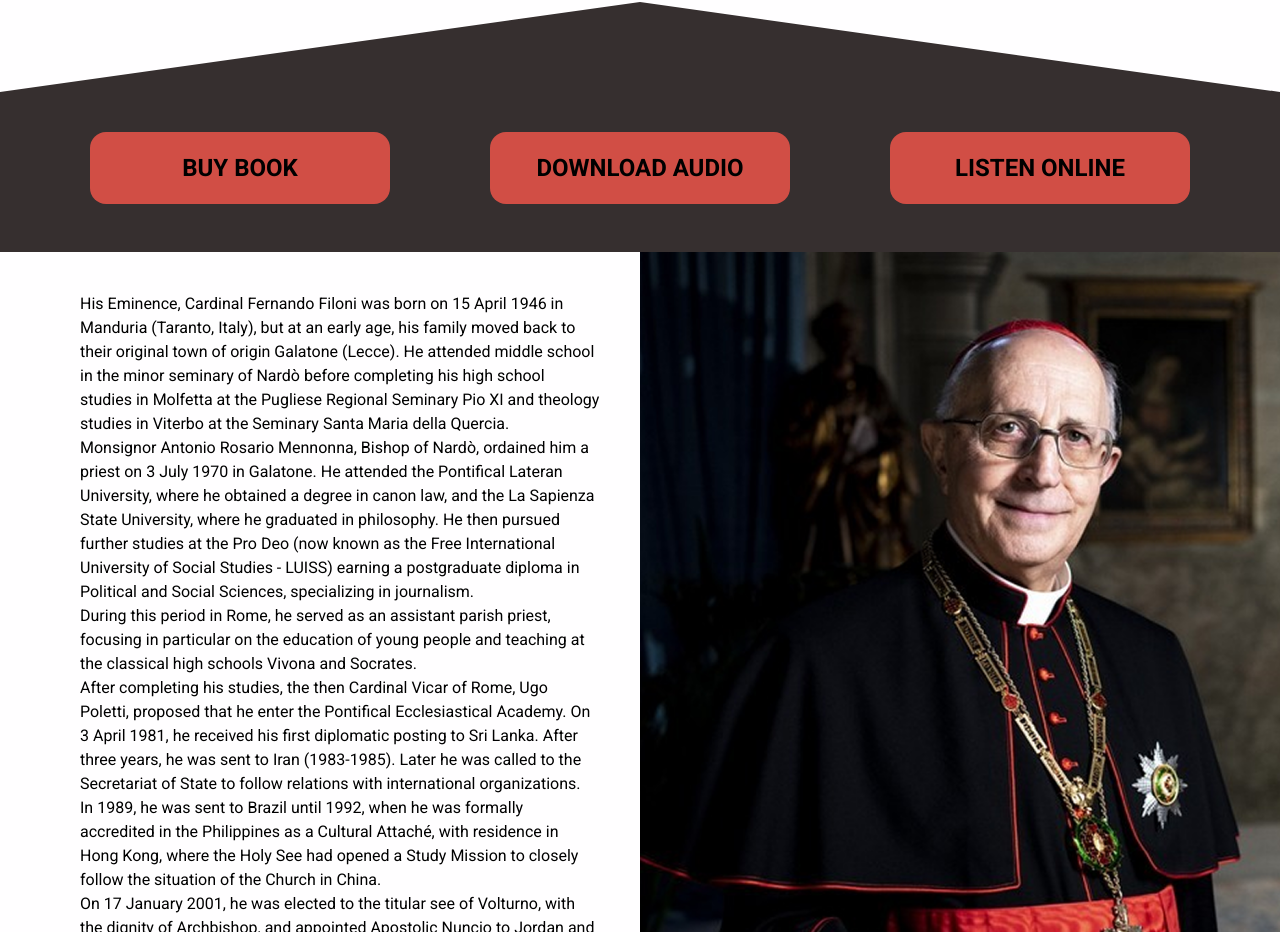
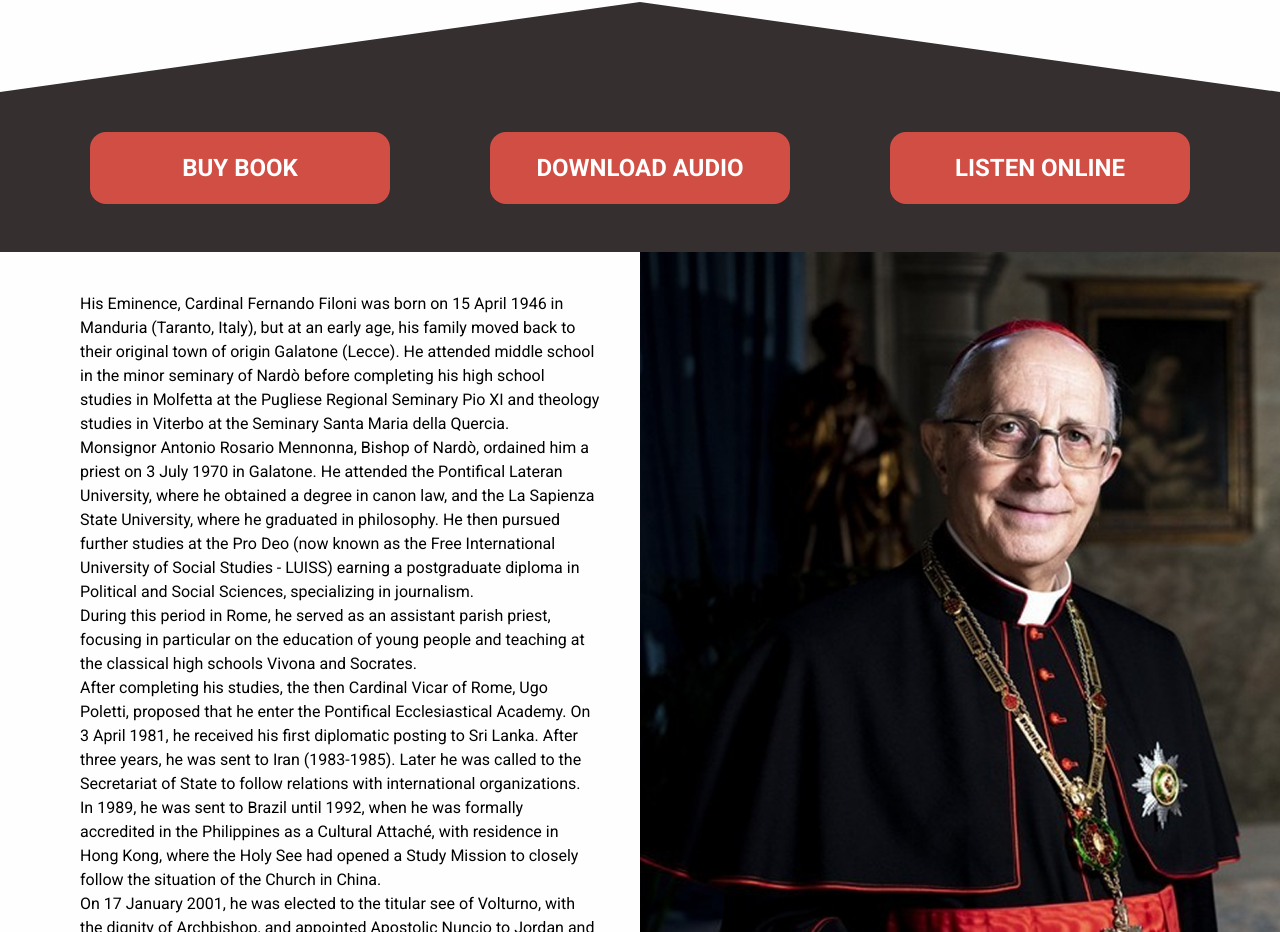
Before and after one commit to Noble-Phoenix/eohsj-audiobook, a React (Vite) app: page /en in a window 1280 px wide. Shown: the part 889-1821 px from the top of the page. Built offline with nearby package versions, Linux system fonts and the light colour scheme.

Commit message:
Fix button text color.

```diff
--- a/src/App.tsx
+++ b/src/App.tsx
@@ -74,13 +74,13 @@ const App: React.FC = () => {
       <div className="mt-22 w-0 h-0 border-l-[50vw] border-l-transparent border-r-[50vw] border-r-transparent border-b-48 md:border-b-80 lg:border-b-90 border-b-gray-900"></div>
       <div className="bg-gray-900">
         <div className="flex flex-wrap mx-auto max-w-[1200px] p-4 mt-6 mb-8 gap-12 md:gap-8 justify-center md:justify-around items-center">
-          <button className="h-18 w-[300px] text-[24px] bg-brand-600 text-black hover:bg-brand-900 cursor-pointer dark:text-white uppercase font-bold py-2 px-4 rounded-2xl">
+          <button className="h-18 w-[300px] text-[24px] bg-brand-600 text-white hover:bg-brand-900 cursor-pointer dark:text-white uppercase font-bold py-2 px-4 rounded-2xl">
               {t("cta.buy")}
             </button>
-          <button className="h-18 w-[300px] text-[24px] bg-brand-600 text-black hover:bg-brand-900 cursor-pointer dark:text-white uppercase font-bold py-2 px-4 rounded-2xl">
+          <button className="h-18 w-[300px] text-[24px] bg-brand-600 text-white hover:bg-brand-900 cursor-pointer dark:text-white uppercase font-bold py-2 px-4 rounded-2xl">
               {t("cta.download_audio")}
             </button>
-            <button className="h-18 w-[300px] text-[24px] bg-brand-600 text-black hover:bg-brand-900 cursor-pointer dark:text-white uppercase font-bold py-2 px-4 rounded-2xl">
+            <button className="h-18 w-[300px] text-[24px] bg-brand-600 text-white hover:bg-brand-900 cursor-pointer dark:text-white uppercase font-bold py-2 px-4 rounded-2xl">
               {t("cta.listen_online")}
             </button>
         </div>
```
